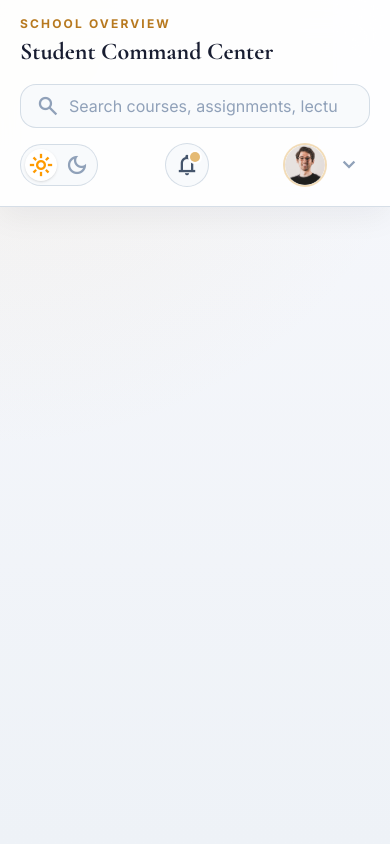
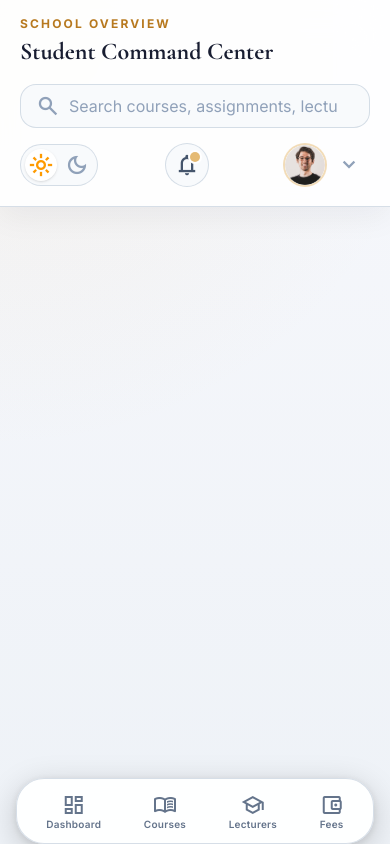
Before and after one commit to Tekfred/School-Management-System, a Vue app: page /app in a window 390 px wide. Built offline with nearby package versions, Linux system fonts and the light colour scheme; sample sign-in values are in the browser's storage.

Commit message:
feat:/added bottom animation nav for seamless mobile user use

```diff
--- /dev/null
+++ b/src/components/MobileNavbar.vue
@@ -0,0 +1,68 @@
+<script setup>
+import { useRoute } from 'vue-router'
+
+const route = useRoute()
+
+const navItems = [
+  { label: 'Dashboard', icon: 'dashboard',             to: '/app/dashboard' },
+  { label: 'Courses',   icon: 'menu_book',              to: '/app/students'  },
+  { label: 'Lecturers', icon: 'school',                 to: '/app/teachers'  },
+  { label: 'Fees',      icon: 'account_balance_wallet', to: '/app/finance'   },
+]
+
+const isActive = (item) => route.path === item.to
+
+const iconStyle = (item) => ({
+  fontVariationSettings: isActive(item)
+    ? '"FILL" 1, "wght" 600, "GRAD" 0, "opsz" 24'
+    : '"FILL" 0, "wght" 400, "GRAD" 0, "opsz" 24'
+})
+</script>
+
+<template>
+  <nav class="fixed bottom-0 z-50 bg-transparent left-4 right-4 b lg:hidden">
+    <div class="nav-pill flex items-center justify-around px-2 py-2 rounded-[28px]">
+
+      <RouterLink
+        v-for="item in navItems"
+        :key="item.to"
+        :to="item.to"
+        class="nav-item relative flex flex-col items-center gap-0.5 px-3 py-1.5 rounded-2xl transition-all duration-200 no-underline"
+      >
+        <!-- Active glow pill -->
+        <span v-if="isActive(item)" class="absolute inset-0 rounded-2xl bg-[#E5BA73]/15"></span>
+
+        <!-- Icon -->
+        <span
+          class="material-symbols-outlined text-[22px] leading-none relative z-10 transition-all duration-200"
+          :class="isActive(item) ? 'text-[#E5BA73]' : 'text-(--subtle-text)'"
+          :style="iconStyle(item)"
+        >{{ item.icon }}</span>
+
+        <!-- Label -->
+        <span
+          class="text-[10px] font-semibold leading-none tracking-wide relative z-10 transition-all duration-200"
+          :class="isActive(item) ? 'text-[#E5BA73]' : 'text-(--subtle-text)'"
+        >{{ item.label }}</span>
+
+      </RouterLink>
+    </div>
+  </nav>
+</template>
+
+<style scoped>
+.nav-pill {
+  background: var(--surface);
+  border: 1px solid var(--surface-border);
+  box-shadow:
+    0 8px 32px rgba(0, 0, 0, 0.18),
+    0 2px 8px rgba(0, 0, 0, 0.1),
+    inset 0 1px 0 rgba(255, 255, 255, 0.06);
+  backdrop-filter: blur(24px);
+  -webkit-backdrop-filter: blur(24px);
+}
+
+.nav-item:active {
+  transform: scale(0.9);
+}
+</style>
--- a/src/components/mainLayout.vue
+++ b/src/components/mainLayout.vue
@@ -1,25 +1,28 @@
 <script setup>
-import sidebar from '@/components/sidebar.vue';
-import navbar from '@/components/navbar.vue';
-import  {useUiStore} from '@/stores/uistore.js';
+import sidebar from '@/components/sidebar.vue'
+import navbar from '@/components/navbar.vue'
+import MobileNavbar from '@/components/MobileNavbar.vue'
+import { useUiStore } from '@/stores/uistore.js'
 
-const uiStore = useUiStore();
+const uiStore = useUiStore()
 </script>
 
 <template>
+  <div class="flex h-screen app-shell">
 
+    <sidebar />
 
-    <div class="app-shell flex h-screen">
+    <div class="flex flex-col flex-1 overflow-hidden">
+      <navbar />
 
-        <sidebar />
-
-        <div class="flex-1 flex flex-col overflow-hidden">
-            <navbar />
-
-            <main class="flex-1 overflow-auto">
-                <router-view />
-            </main>
-        </div>
+      <!-- pb-24 on mobile so content clears the floating bottom nav -->
+      <main class="flex-1 pb-24 overflow-auto lg:pb-0">
+        <router-view />
+      </main>
     </div>
 
+    <!-- Floating mobile bottom navbar -->
+    <MobileNavbar class="" />
+
+  </div>
 </template>
```
